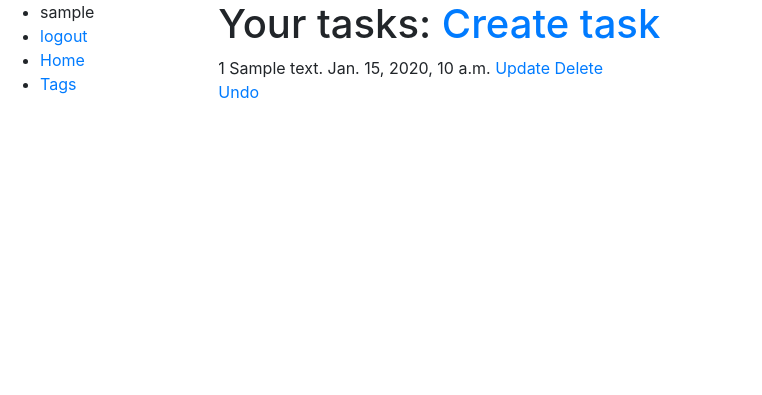
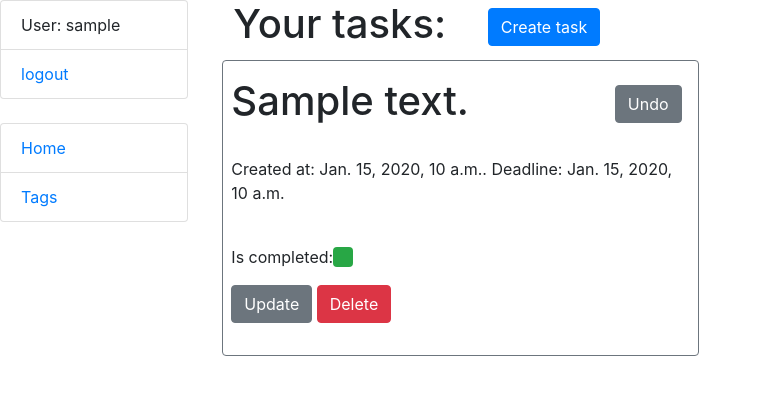
Before and after one commit to YKonoplyov/todo-list, a Django app: page / in a window 1280 px wide. Shown: the top 395 px of the page, without its empty margins (0-762 px from the left). Run offline with Django 4.2, Linux system fonts and the light colour scheme; a user stored in the database is signed in; tables that the repository leaves empty hold one stand-in row (values such as "Sample post").

Commit message:
visual improvements

```diff
--- a/templates/includes/sidebar.html
+++ b/templates/includes/sidebar.html
@@ -1,12 +1,14 @@
-<ul>
+<ul class="sidebar-nav list-group">
   {% if user.is_authenticated %}
-    <li>{{ user.username }}</li>
-    <li><a href="{% url 'logout' %}">logout</a></li>
+    <li class="list-group-item">User: {{ user.username }}</li>
+    <li class="list-group-item"><a href="{% url 'logout' %}">logout</a></li>
   {% else %}
-    <li><a href="{% url 'login' %}">Login</a></li>
-    <li><a href="{% url 'todo_list:register' %}">Register</a></li>
+    <li class="list-group-item"><a href="{% url 'login' %}">Login</a></li>
+    <li class="list-group-item"><a href="{% url 'todo_list:register' %}">Register</a></li>
   {% endif %}
-
-  <li><a href="{% url 'todo_list:task-list' %}">Home</a></li>
-  <li><a href="{% url 'todo_list:tag-list' %}">Tags</a></li>
 </ul>
+<br>
+<ul class="sidebar-nav list-group">
+  <li class="list-group-item"><a href="{% url 'todo_list:task-list' %}">Home</a></li>
+  <li class="list-group-item"><a href="{% url 'todo_list:tag-list' %}">Tags</a></li>
+</ul>
--- a/templates/todo_list/tag_confirm_delete.html
+++ b/templates/todo_list/tag_confirm_delete.html
@@ -4,7 +4,7 @@
   <h1>Delete {{ tage.name }}?</h1>
   <form action="" method="post">
     {% csrf_token %}
-    <input type="submit" value="Yes">
-    <button onclick="history.back()">No</button>
+    <input type="submit" value="Yes" class="btn btn-danger">
+    <button class="btn btn-success" onclick="history.back()">No</button>
   </form>
 {% endblock %}
--- a/templates/todo_list/task_confirm_delete.html
+++ b/templates/todo_list/task_confirm_delete.html
@@ -4,7 +4,7 @@
   <h1>Delete {{ tage.name }}?</h1>
   <form action="" method="post">
     {% csrf_token %}
-    <input type="submit" value="Yes">
-    <button onclick="history.back()">No</button>
+    <input type="submit" value="Yes" class="btn btn-danger">
+    <button class="btn btn-success" onclick="history.back()">No</button>
   </form>
 {% endblock %}
--- a/templates/todo_list/task_list.html
+++ b/templates/todo_list/task_list.html
@@ -1,22 +1,64 @@
 {% extends "base.html" %}
 
 {% block content %}
+  <div class="col-sm-5">
     <h1>
       Your tasks:
-    <a href="{% url 'todo_list:task-create' %}">Create task</a>
+      <a href="{% url 'todo_list:task-create' %}"><button class="btn btn-primary float-right mt-2" >Create task</button></a>
     </h1>
+  </div>
+  <div class="row">
+    <div class="container-fluid w-100">
+      {% if not user.is_authenticated %}
+        <p>Login or register to create and see tasks</p>
+
+      {% endif %}
+      {% if not task_list %}
+        <p>You don`t have any tasks</p>
+      {% endif %}
       {% for task in task_list %}
+        <div class="border border-secondary m-1 rounded w-50">
+          <div class="m-2">
             <p>
-      {{ task.id }} {{ task.content }} {{ task.created_at }}
-      <a href="{% url 'todo_list:task-update' pk=task.pk %}">Update</a>
-      <a href="{% url 'todo_list:task-delete' pk=task.pk %}">Delete</a>
+              <h1>{{ task.content }}
+                <span class="float-right mr-2">
+                  {% if not task.is_completed %}
+                    <a href="{% url 'todo_list:task-change' task_id=task.pk %}">
+                      <button class="btn btn-success">Complete task</button>
+                    </a>
+                  {% else %}
+                    <a href="{% url 'todo_list:task-change' task_id=task.pk %}">
+                      <button class="btn btn-secondary">Undo</button>
+                    </a>
+                  {% endif %}
+                </span>
+              </h1>
               <br>
-      {% if not task.is_completed %}
-        <a href="{% url 'todo_list:task-change' task_id=task.pk %}">Complete task</a>
+              <p>Created at: {{ task.created_at }}. Deadline:
+                {% if task.deadline %}
+                  {{ task.deadline }}
                 {% else %}
-        <a href="{% url 'todo_list:task-change' task_id=task.pk %}">Undo</a>
+                   None
                 {% endif %}
               </p>
+              <br>
+              <p>Is completed:
+                {% if task.is_completed %}
+                  <span class="bg-success rounded pr-1 pl-3"></span>
+                {% else %}
+                  <span class="bg-danger rounded pr-1 pl-3"></span>
+                {% endif %}
+              </p>
+              <div>
+                <a href="{% url 'todo_list:task-update' pk=task.pk %}"><button class="btn btn-secondary">Update</button></a>
+                <a href="{% url 'todo_list:task-delete' pk=task.pk %}"><button class="btn btn-danger">Delete</button></a>
+              </div>
+              <br>
+
+            </div>
+        </div>
       {% endfor %}
+    </div>
+  </div>
 
 {% endblock %}
--- a/todo_list/views.py
+++ b/todo_list/views.py
@@ -19,6 +19,7 @@ class TaskListView(generic.ListView):
     def get_queryset(self):
         self.queryset = Task.objects.filter(user__id=self.request.user.id)
         return self.queryset
+
 
 class TaskCreateView(generic.CreateView):
     model = Task
```
Also changed, not shown: config/settings.py (+8 -1 lines), templates/todo_list/tag_form.html (+10 -4 lines), templates/todo_list/tag_list.html (+14 -7 lines), templates/todo_list/task_form.html (+9 -5 lines), templates/todo_list/user_form.html (+9 -5 lines), todo_list/tests/test_task_views.py (added, +63 -0 lines), todo_list/tests/__init__.py (added). Lines whose indentation alone changed are shown as unchanged.
